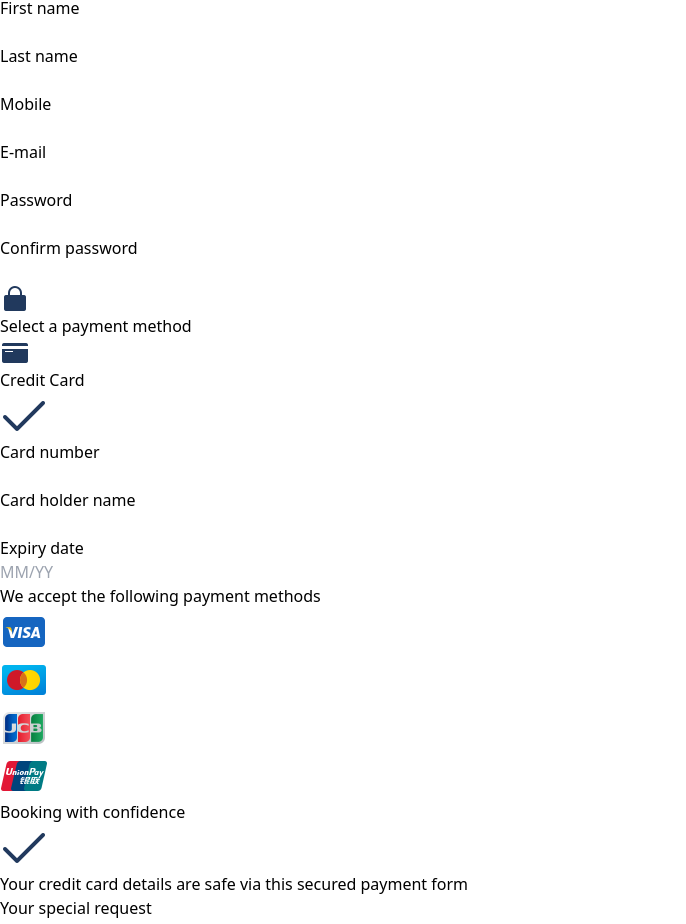
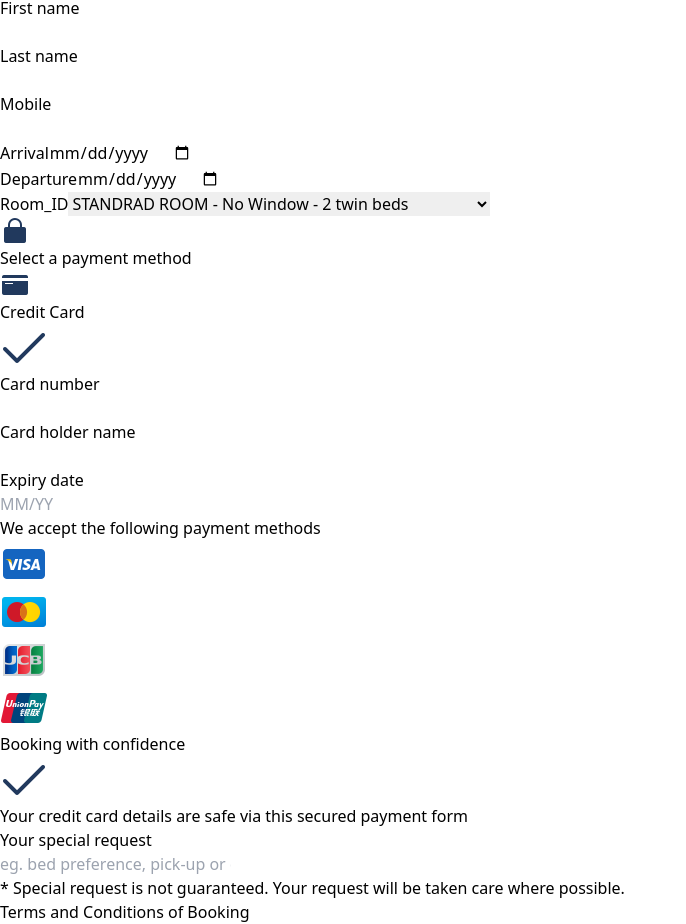
Before and after one commit to fuseeiam/Cheevadee-react, a React (Vite) app: page /booking/reserve in a window 1280 px wide. Shown: the part 1512-2436 px from the top of the page, without its empty margins (0-686 px from the left). Built offline with nearby package versions, Linux system fonts and the light colour scheme.

Commit message:
edit-paymentPage

```diff
--- a/src/page/PaymentPage.jsx
+++ b/src/page/PaymentPage.jsx
@@ -112,15 +112,17 @@ export default function PaymentPage() {
 
                                         </div>
 
-                                        <div className="flex gap-5 p-5">
-                                            <div className="flex flex-col">
-                                                <div className="text-2xl font-semibold">E-mail</div>
+                                        <div className="flex text-light flex-col-6 justify-start gap-10 px-5 ">
+                                            {/* <div className="flex flex-col">
+                                                <div className="text-2xl font-semibold">Arrival</div>
                                                 <PaymentInput
                                                     placeholder=" "
                                                     value={input.email}
                                                     onchange={e => setInput({ ...input, email: e.target.value })}
                                                 />
                                             </div>
+
+
                                             <div className="flex flex-col">
                                                 <div className="text-2xl font-semibold">Password</div>
                                                 <PaymentInput
@@ -138,6 +140,31 @@ export default function PaymentPage() {
                                                     value={input.password}
                                                     onchange={e => setInput({ ...input, password: e.target.value })}
                                                 />
+                                            </div> */}
+
+                                            <div className="flex gap-5  ">
+                                                <div className="flex flex-col text-2xl font-semibold">
+                                                    Arrival
+                                                    <input type="date" className="text-[#63635D] text-xl font-li rounded-md p-2 w-full h-[60px] outline-none border border-gray-300" />
+                                                </div>
+                                                <div className="flex flex-col text-2xl font-semibold" >
+                                                    Departure
+                                                    <input type="date" className="text-[#63635D] text-xl font-li rounded-md p-2 w-full h-[60px] outline-none border border-gray-300" />
+                                                </div>
+                                                <div className="flex flex-col text-2xl font-semibold" >
+                                                    Room_ID
+                                                    <select className="text-[#63635D] text-xl font-li  rounded-md p-2 w-full h-[60px] outline-none border border-gray-300">
+                                                        <option value="1">STANDRAD ROOM - No Window - 2 twin beds</option>
+                                                        <option value="2">STANDRAD ROOM - No Window - 1 king bed</option>
+                                                        <option value="3">STANDRAD ROOM - With Balcony - 1 king bed</option>
+                                                        <option value="4">SUPERIOR ROOM - 2 twin beds</option>
+                                                        <option value="5">SUPERIOR ROOM - 1 king bed</option>
+                                                        <option value="6">SUPERIOR DOUBLE ROOM - With Balcony - 1 king bed</option>
+                                                        <option value="7">DELUXE DOUBLE ROOM - With Balcony - 1 king bed</option>
+                                                        <option value="8">JUNIOR SUITE - 1 king bed</option>
+                                                    </select>
+                                                </div>
+
                                             </div>
                                         </div>
                                     </div>
```
